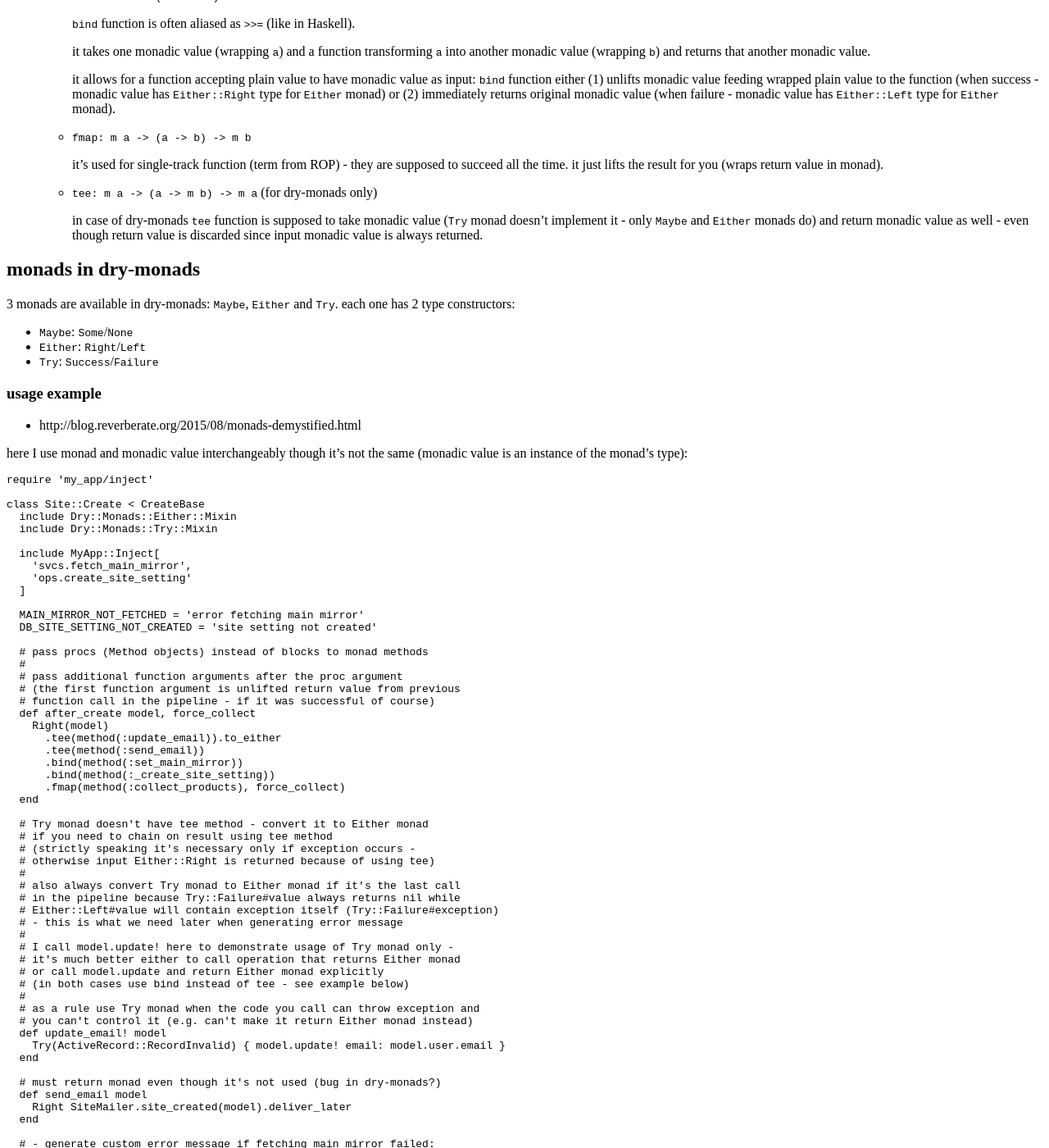
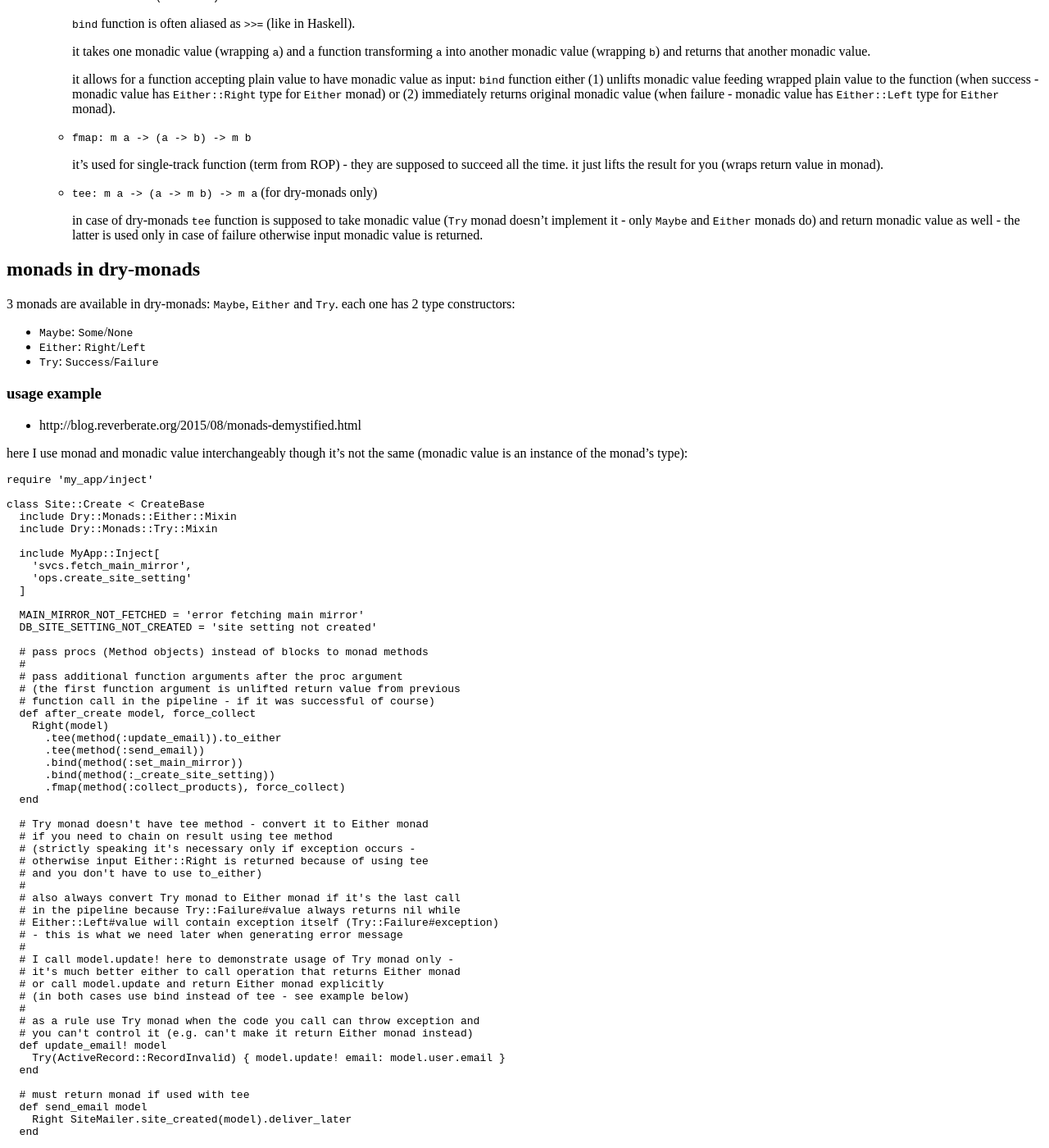
Before and after one commit to tap349/tap349.github.io, a Jekyll site: the page built from _posts/2017-02-27-monads-in-ruby.md, in a window 1280 px wide and 1400 px high, scrolled down 585 px. Shown: the whole window at 82% size. Built offline with Jekyll 4.4.1, drawn with Linux system fonts in a browser that asks for light colours.

Commit message:
update 2017-02-27_09:51:40

```diff
--- a/_posts/2017-02-27-monads-in-ruby.md
+++ b/_posts/2017-02-27-monads-in-ruby.md
@@ -53,8 +53,8 @@ monad is created by defining:
 
     in case of dry-monads `tee` function is supposed to take monadic value
     (`Try` monad doesn't implement it - only `Maybe` and `Either` monads do)
-    and return monadic value as well - even though return value is discarded
-    since input monadic value is always returned.
+    and return monadic value as well - the latter is used only in case of
+    failure otherwise input monadic value is returned.
 
 ## monads in dry-monads
 
@@ -104,7 +104,8 @@ class Site::Create < CreateBase
   # Try monad doesn't have tee method - convert it to Either monad
   # if you need to chain on result using tee method
   # (strictly speaking it's necessary only if exception occurs -
-  # otherwise input Either::Right is returned because of using tee)
+  # otherwise input Either::Right is returned because of using tee
+  # and you don't have to use to_either)
   #
   # also always convert Try monad to Either monad if it's the last call
   # in the pipeline because Try::Failure#value always returns nil while
@@ -122,7 +123,7 @@ class Site::Create < CreateBase
     Try(ActiveRecord::RecordInvalid) { model.update! email: model.user.email }
   end
 
-  # must return monad even though it's not used (bug in dry-monads?)
+  # must return monad if used with tee
   def send_email model
     Right SiteMailer.site_created(model).deliver_later
   end
```
